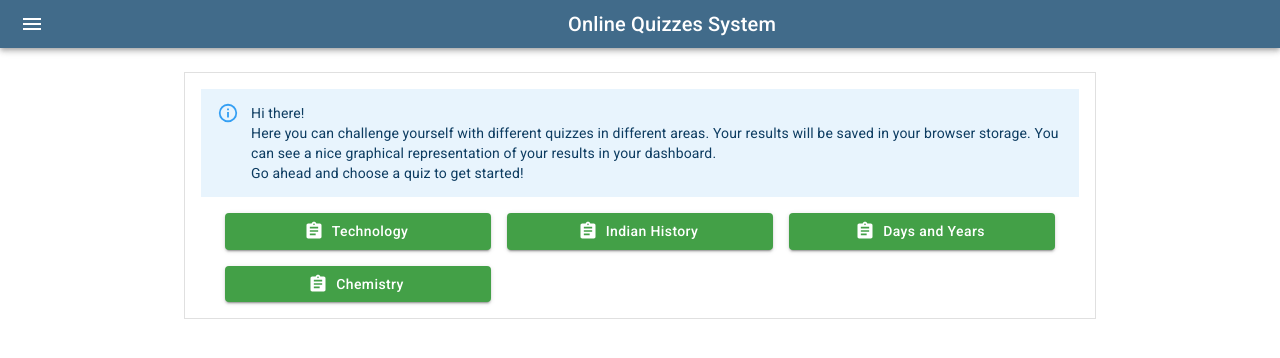
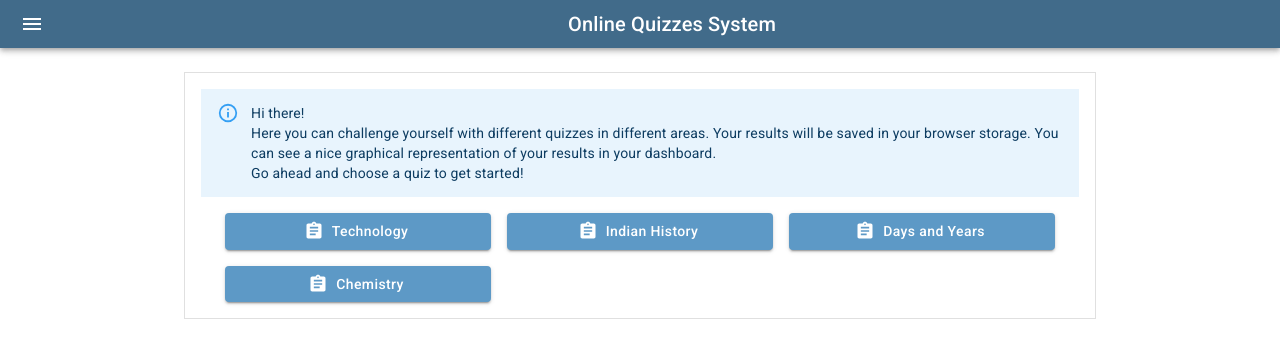
Before and after one commit to waleed-alfaifi/online-quizzes, a React (Create React App) app: page / in a window 1280 px wide. Shown: the top 358 px of the page. Built offline with nearby package versions, Linux system fonts and the light colour scheme.

Commit message:
refactor 0.0.1

```diff
--- a/src/components/QuizContent.js
+++ b/src/components/QuizContent.js
@@ -1,5 +1,4 @@
-import React, { useState, useEffect } from 'react';
-import { makeStyles } from '@material-ui/core/styles';
+import React, { useState, useEffect } from "react";
 import {
   Paper,
   Container,
@@ -9,57 +8,97 @@ import {
   CardActions,
   Button,
   List,
-} from '@material-ui/core';
-import Question from './Question';
-import ScorePage from './ScorePage';
+} from "@material-ui/core";
+import Question from "./Question";
+import ScorePage from "./ScorePage";
 import {
   setItemSession,
   getItemSession,
   setItem,
   getItem,
-} from '../helpers/storage';
-import { strings } from '../config/constants';
+} from "../helpers/storage";
+import { constants } from "../config/constants";
+import { useStyles } from "./QuizContent.styles";
 
-const useStyles = makeStyles(theme => ({
-  root: {
-    margin: theme.spacing(2, 0),
-    backgroundColor: theme.palette.primary.light,
-  },
-  container: {
-    margin: theme.spacing(3, 0),
-  },
-  quizOverview: {
-    fontSize: theme.typography.fontSize * 1.5,
-    margin: theme.spacing(3, 0),
-  },
-  navigationButtons: {
-    justifyContent: 'space-between',
-    alignItems: 'center',
-    margin: theme.spacing(2, 2),
+function OverviewPage({ startQuiz, overview }) {
+  const classes = useStyles();
 
-    '& button': {
-      borderRadius: 0,
-      '&.MuiButton-containedPrimary': {
-        backgroundColor: theme.palette.primary.dark,
-        '&.Mui-disabled': {
-          backgroundColor: theme.palette.action.disabledBackground,
-        },
-      },
-    },
-  },
-}));
+  return (
+    <>
+      <CardContent className={classes.quizOverview}>{overview}</CardContent>
+      <CardActions>
+        <Button color="primary" size="large" onClick={startQuiz}>
+          Start
+        </Button>
+      </CardActions>
+    </>
+  );
+}
 
-const QuizContent = props => {
+function Navigation({ prevPage, nextPage, submitQuiz }) {
+  const classes = useStyles();
+  return (
+    <CardActions className={classes.navigationButtons}>
+      <Button
+        color="primary"
+        variant="contained"
+        fullWidth
+        onClick={prevPage}
+        disabled={!prevPage}
+      >
+        Previous
+      </Button>
+      {!nextPage ? (
+        <Button
+          color="primary"
+          variant="outlined"
+          fullWidth
+          onClick={submitQuiz}
+        >
+          Submit
+        </Button>
+      ) : (
+        <Button
+          color="primary"
+          variant="contained"
+          fullWidth
+          onClick={nextPage}
+        >
+          Next
+        </Button>
+      )}
+    </CardActions>
+  );
+}
+/**
+ * @typedef {Partial<{
+    id: number;
+    title: string;
+    overview: string;
+    questions: {
+        question_id: number;
+        title: string;
+        choices: {
+            choice_id: string;
+            value: string;
+        }[];
+        answer: string;
+    }[];
+  }>} Quiz
+ * @param {object} param0
+ * @param {Quiz} param0.currentQuiz
+ * @returns
+ */
+const QuizContent = ({ currentQuiz }) => {
   const [page, setPage] = useState(0);
-  const [numberOfQuestions, setNumberOfQuestions] = useState(0);
   const [answers, setAnswers] = useState([]);
   const [score, setScore] = useState({ value: 0, points: 10, from: 100 });
-  const { currentQuiz } = props;
   const classes = useStyles();
+  const numberOfQuestions = currentQuiz.questions?.length ?? 0;
 
   // Only when the component mounts, look for existing session data
   useEffect(() => {
-    const currentPage = getItemSession(strings.CURRENT_PAGE);
+    const currentPage = getItemSession(constants.CURRENT_PAGE);
     if (currentPage) {
       const savedPage = currentPage[currentQuiz.id];
       if (savedPage) {
@@ -67,7 +106,7 @@ const QuizContent = props => {
       }
     }
 
-    const answers = getItemSession(strings.ANSWERS);
+    const answers = getItemSession(constants.ANSWERS);
     if (answers) {
       const savedAnswers = answers[currentQuiz.id];
       if (savedAnswers) {
@@ -79,8 +118,7 @@ const QuizContent = props => {
   useEffect(() => {
     if (currentQuiz.questions) {
       const number = currentQuiz.questions.length;
-      setNumberOfQuestions(number);
-      setScore(prevScore => ({
+      setScore((prevScore) => ({
         ...prevScore,
         from: number * prevScore.points,
       }));
@@ -88,10 +126,10 @@ const QuizContent = props => {
   }, [currentQuiz.questions]);
 
   useEffect(() => {
-    const prevPageObject = getItemSession(strings.CURRENT_PAGE);
+    const prevPageObject = getItemSession(constants.CURRENT_PAGE);
 
     if (page !== numberOfQuestions + 1) {
-      setItemSession(strings.CURRENT_PAGE, {
+      setItemSession(constants.CURRENT_PAGE, {
         ...prevPageObject,
         [currentQuiz.id]: page,
       });
@@ -99,7 +137,7 @@ const QuizContent = props => {
       setAnswers([]);
 
       // To avoid storing score page in storage
-      setItemSession(strings.CURRENT_PAGE, {
+      setItemSession(constants.CURRENT_PAGE, {
         ...prevPageObject,
         [currentQuiz.id]: 0,
       });
@@ -107,13 +145,14 @@ const QuizContent = props => {
   }, [page, currentQuiz.id, numberOfQuestions]);
 
   useEffect(() => {
-    const prevAnswersObject = getItemSession(strings.ANSWERS);
-    setItemSession(strings.ANSWERS, {
+    const prevAnswersObject = getItemSession(constants.ANSWERS);
+    setItemSession(constants.ANSWERS, {
       ...prevAnswersObject,
       [currentQuiz.id]: answers,
     });
   }, [answers, currentQuiz.id]);
 
+  // TODO: this should be inside a submit event listener
   useEffect(() => {
     if (page === numberOfQuestions + 1) {
       // Save result in local storage
@@ -123,11 +162,11 @@ const QuizContent = props => {
         date: Date.now(),
       };
 
-      const sotredResults = getItem(strings.RESULTS);
-      if (sotredResults) {
-        setItem(strings.RESULTS, [...sotredResults, result]);
+      const storedResults = getItem(constants.RESULTS);
+      if (storedResults) {
+        setItem(constants.RESULTS, [...storedResults, result]);
       } else {
-        setItem(strings.RESULTS, [result]);
+        setItem(constants.RESULTS, [result]);
       }
     }
   }, [page, numberOfQuestions, score, currentQuiz.title]);
@@ -140,7 +179,7 @@ const QuizContent = props => {
 
     // Get all answers except those for the current question (if any)
     const newAnswersArray = answers.filter(
-      answer => answer.questionId !== questionId
+      (answer) => answer.questionId !== questionId
     );
 
     // Add the new answer and update the state
@@ -148,23 +187,21 @@ const QuizContent = props => {
     setAnswers(newAnswersArray);
   };
 
-  const startQuiz = () => {
-    setPage(1);
-  };
+  const startQuiz = () => setPage(1);
 
   const submitQuiz = () => {
-    const correctAnswers = currentQuiz.questions.map(question => ({
+    const correctAnswers = currentQuiz.questions.map((question) => ({
       questionId: question.question_id,
       correctAnswer: question.answer,
     }));
 
-    answers.forEach(answer => {
+    answers.forEach((answer) => {
       const correspondingCorrectAns = correctAnswers.filter(
-        correctAns => correctAns.questionId === answer.questionId
+        (correctAns) => correctAns.questionId === answer.questionId
       )[0];
 
       if (answer.answerId === correspondingCorrectAns.correctAnswer) {
-        setScore(prevScore => ({
+        setScore((prevScore) => ({
           ...prevScore,
           value: prevScore.value + score.points,
         }));
@@ -178,40 +215,27 @@ const QuizContent = props => {
   const retakeQuiz = () => {
     setPage(0);
     setAnswers([]);
-    setScore(prevScore => ({ ...prevScore, value: 0 }));
+    setScore((prevScore) => ({ ...prevScore, value: 0 }));
   };
 
-  const nextPage = () => {
-    setPage(page + 1);
-  };
+  const nextPage = () => setPage(page + 1);
+  const prevPage = () => setPage(page - 1);
 
-  const prevPage = () => {
-    setPage(page - 1);
-  };
-
-  const isFirstPage = page === 0;
+  const isOverviewPage = page === 0;
+  const isFirstPage = page === 1;
   const isLastPage = page === numberOfQuestions;
   const isScorePage = page === numberOfQuestions + 1;
+  const doRenderNavigation = !isOverviewPage && !isScorePage;
 
   // Render the current page
   const renderPage = () => {
     // The overview page
-    if (isFirstPage) {
+    if (isOverviewPage)
       return (
-        <React.Fragment>
-          <CardContent className={classes.quizOverview}>
-            {currentQuiz.overview}
-          </CardContent>
-          <CardActions>
-            <Button color="primary" size="large" onClick={startQuiz}>
-              Start
-            </Button>
-          </CardActions>
-        </React.Fragment>
+        <OverviewPage overview={currentQuiz.overview} startQuiz={startQuiz} />
       );
-    }
 
-    if (isScorePage) {
+    if (isScorePage)
       return (
         <ScorePage
           score={{ value: score.value, from: score.from }}
@@ -219,70 +243,22 @@ const QuizContent = props => {
           retakeQuiz={retakeQuiz}
         />
       );
-    }
 
     // The question page (based on the question index number)
-    if (currentQuiz.questions) {
-      return currentQuiz.questions.map((question, index) => {
-        // Question pages start at 1
-        if (index + 1 === page) {
-          const questionAnswer = answers.filter(
-            answer => answer.questionId === question.question_id
-          )[0];
+    const { questions } = currentQuiz;
+    const currentQuestion = questions?.find((_, index) => index + 1 === page);
+    const currentQuestionAnswer = answers.filter(
+      (a) => a.questionId === currentQuestion.question_id
+    )[0];
 
-          return (
-            <React.Fragment key={question.question_id}>
-              <Question
-                question={question}
-                index={index}
-                selectAnswer={selectAnswer}
-                answer={questionAnswer ? questionAnswer.answerId : undefined}
-              />
-            </React.Fragment>
-          );
-        }
-
-        // No selected question, return nothing.
-        return '';
-      });
-    }
-  };
-
-  const renderNavigation = () => {
-    if (!isFirstPage && !isScorePage) {
-      return (
-        <CardActions className={classes.navigationButtons}>
-          <Button
-            color="primary"
-            variant="contained"
-            fullWidth
-            onClick={prevPage}
-            disabled={page === 1 ? true : false}
-          >
-            Previous
-          </Button>
-          {isLastPage ? (
-            <Button
-              color="primary"
-              variant="outlined"
-              fullWidth
-              onClick={submitQuiz}
-            >
-              Submit
-            </Button>
-          ) : (
-            <Button
-              color="primary"
-              variant="contained"
-              fullWidth
-              onClick={nextPage}
-            >
-              Next
-            </Button>
-          )}
-        </CardActions>
-      );
-    }
+    return (
+      <Question
+        question={currentQuestion}
+        index={currentQuestion.question_id}
+        selectAnswer={selectAnswer}
+        answer={currentQuestionAnswer?.answerId}
+      />
+    );
   };
 
   return (
@@ -295,7 +271,13 @@ const QuizContent = props => {
               <Card square>{renderPage()}</Card>
             </List>
           </CardContent>
-          {renderNavigation()}
+          {doRenderNavigation && (
+            <Navigation
+              prevPage={isFirstPage ? undefined : prevPage}
+              nextPage={isLastPage ? undefined : nextPage}
+              submitQuiz={submitQuiz}
+            />
+          )}
         </Card>
       </Container>
     </Paper>
--- /dev/null
+++ b/src/components/QuizContent.styles.js
@@ -0,0 +1,30 @@
+import { makeStyles } from "@material-ui/core/styles";
+
+export const useStyles = makeStyles((theme) => ({
+  root: {
+    margin: theme.spacing(2, 0),
+    backgroundColor: theme.palette.primary.light,
+  },
+  container: {
+    margin: theme.spacing(3, 0),
+  },
+  quizOverview: {
+    fontSize: theme.typography.fontSize * 1.5,
+    margin: theme.spacing(3, 0),
+  },
+  navigationButtons: {
+    justifyContent: "space-between",
+    alignItems: "center",
+    margin: theme.spacing(2, 2),
+
+    "& button": {
+      borderRadius: 0,
+      "&.MuiButton-containedPrimary": {
+        backgroundColor: theme.palette.primary.dark,
+        "&.Mui-disabled": {
+          backgroundColor: theme.palette.action.disabledBackground,
+        },
+      },
+    },
+  },
+}));
--- a/src/components/QuizzesNav.js
+++ b/src/components/QuizzesNav.js
@@ -1,67 +1,12 @@
-import React from 'react';
-import { Container, Paper, Button } from '@material-ui/core';
-import { Alert } from '@material-ui/lab';
-import { Assignment } from '@material-ui/icons';
-import { makeStyles, withStyles } from '@material-ui/core/styles';
+import React from "react";
+import { Container, Paper } from "@material-ui/core";
+import { Alert } from "@material-ui/lab";
+import { Assignment } from "@material-ui/icons";
+import { useStyles, CustomButton } from "./QuizzesNav.styles";
 
-const useStyles = makeStyles(theme => ({
-  paper: {
-    padding: theme.spacing(2),
-  },
-  container: {
-    display: 'grid',
-    gridTemplateColumns: '1fr',
-    gap: `${theme.spacing(2)}px`,
-    marginTop: theme.spacing(2),
-
-    [theme.breakpoints.up('sm')]: {
-      gridTemplateColumns: '1fr 1fr',
-    },
-    [theme.breakpoints.up('md')]: {
-      gridTemplateColumns: '1fr 1fr 1fr',
-    },
-    [theme.breakpoints.up('xl')]: {
-      gridTemplateColumns: '1fr 1fr 1fr 1fr',
-    },
-  },
-  welcomeAlert: {
-    borderRadius: 0,
-  },
-}));
-
-// Cuatom Button
-const CustomButton = withStyles(() => ({
-  root: {
-    textTransform: 'none',
-    textAlign: 'left',
-  },
-}))(Button);
-
-const QuizzesNav = props => {
+const QuizzesNav = (props) => {
   const classes = useStyles();
   const { quizzes, handleChoosingQuiz, currentQuiz } = props;
-
-  const renderButtons = () => {
-    const buttons = quizzes.map(quiz => {
-      const isSelected = currentQuiz ? currentQuiz.id === quiz.id : false;
-
-      return (
-        <CustomButton
-          key={quiz.id}
-          size="medium"
-          variant="contained"
-          color={isSelected ? 'default' : 'secondary'}
-          startIcon={<Assignment />}
-          onClick={() => handleChoosingQuiz(quiz.id)}
-          disableRipple
-        >
-          {quiz.title}
-        </CustomButton>
-      );
-    });
-
-    return buttons;
-  };
 
   return (
     <Paper variant="outlined" square className={classes.paper}>
@@ -74,7 +19,23 @@ const QuizzesNav = props => {
         Go ahead and choose a quiz to get started!
       </Alert>
       <Container fixed className={classes.container}>
-        {renderButtons()}
+        {quizzes.map((quiz) => {
+          const isSelected = currentQuiz?.id === quiz.id;
+
+          return (
+            <CustomButton
+              key={quiz.id}
+              size="medium"
+              variant="contained"
+              color={isSelected ? "secondary" : "primary"}
+              startIcon={<Assignment />}
+              onClick={() => handleChoosingQuiz(quiz.id)}
+              disableRipple
+            >
+              {quiz.title}
+            </CustomButton>
+          );
+        })}
       </Container>
     </Paper>
   );
--- /dev/null
+++ b/src/components/QuizzesNav.styles.js
@@ -0,0 +1,35 @@
+import { Button } from "@material-ui/core";
+import { makeStyles, withStyles } from "@material-ui/core/styles";
+
+export const useStyles = makeStyles((theme) => ({
+  paper: {
+    padding: theme.spacing(2),
+  },
+  container: {
+    display: "grid",
+    gridTemplateColumns: "1fr",
+    gap: `${theme.spacing(2)}px`,
+    marginTop: theme.spacing(2),
+
+    [theme.breakpoints.up("sm")]: {
+      gridTemplateColumns: "1fr 1fr",
+    },
+    [theme.breakpoints.up("md")]: {
+      gridTemplateColumns: "1fr 1fr 1fr",
+    },
+    [theme.breakpoints.up("xl")]: {
+      gridTemplateColumns: "1fr 1fr 1fr 1fr",
+    },
+  },
+  welcomeAlert: {
+    borderRadius: 0,
+  },
+}));
+
+// Cuatom Button
+export const CustomButton = withStyles(() => ({
+  root: {
+    textTransform: "none",
+    textAlign: "left",
+  },
+}))(Button);
--- a/src/components/layout/Quiz.js
+++ b/src/components/layout/Quiz.js
@@ -1,48 +1,37 @@
-import React, { useState, useEffect } from 'react';
-import QuizzesNav from '../QuizzesNav';
-import QuizContent from '../QuizContent';
-const data = require('../../quizzes-data.json');
+import React, { useState } from "react";
+import QuizzesNav from "../QuizzesNav";
+import QuizContent from "../QuizContent";
+const data = require("../../quizzes-data.json");
+
+// https://www.indiabix.com/general-knowledge/questions-and-answers/
+const quizzes = data;
 
 const Quiz = () => {
-  // https://www.indiabix.com/general-knowledge/questions-and-answers/
-
-  const [quizzes, setQuizzes] = useState([]);
   const [currentQuiz, setCurrentQuiz] = useState({});
 
-  useEffect(() => {
-    setQuizzes(data);
-  }, []);
+  /**
+   *
+   * @param {number} quizId
+   */
+  const handleChoosingQuiz = (quizId) => {
+    const chosenQuiz = quizzes.filter((quiz) => quiz.id === quizId)[0];
 
-  const handleChoosingQuiz = quizId => {
-    const chosenQuiz = quizzes.filter(quiz => quiz.id === quizId)[0];
-    setCurrentQuiz(chosenQuiz);
-  };
-
-  // Render current quiz
-  const renderCurrentQuiz = () => {
-    return quizzes.map(quiz => {
-      if (quiz.id === currentQuiz.id) {
-        return (
-          <React.Fragment key={quiz.id}>
-            <QuizContent currentQuiz={currentQuiz} />
-          </React.Fragment>
-        );
-      }
-
-      // Return nothing if there is no selected quiz
-      return '';
-    });
+    setCurrentQuiz((current) =>
+      current.id === chosenQuiz.id ? {} : chosenQuiz
+    );
   };
 
   return (
-    <React.Fragment>
+    <>
       <QuizzesNav
         quizzes={quizzes}
         currentQuiz={currentQuiz}
         handleChoosingQuiz={handleChoosingQuiz}
       />
-      {renderCurrentQuiz()}
-    </React.Fragment>
+      {currentQuiz.id && (
+        <QuizContent key={currentQuiz.id} currentQuiz={currentQuiz} />
+      )}
+    </>
   );
 };
 
--- a/src/config/constants.js
+++ b/src/config/constants.js
@@ -1,6 +1,6 @@
-export const strings = {
-  CURRENT_PAGE: 'current_page',
-  ANSWERS: 'answers',
-  SCORE: 'score',
-  RESULTS: 'results',
+export const constants = {
+  CURRENT_PAGE: "current_page",
+  ANSWERS: "answers",
+  SCORE: "score",
+  RESULTS: "results",
 };
```
Also changed, not shown: src/components/Header.js (+16 -16 lines), src/components/Question.js (+7 -7 lines), src/components/ScorePage.js (+8 -6 lines), src/components/layout/Dashboard.js (+27 -27 lines), src/helpers/storage.js (+24 -0 lines), 1 other file (tests, documents, lock files or other folders).
